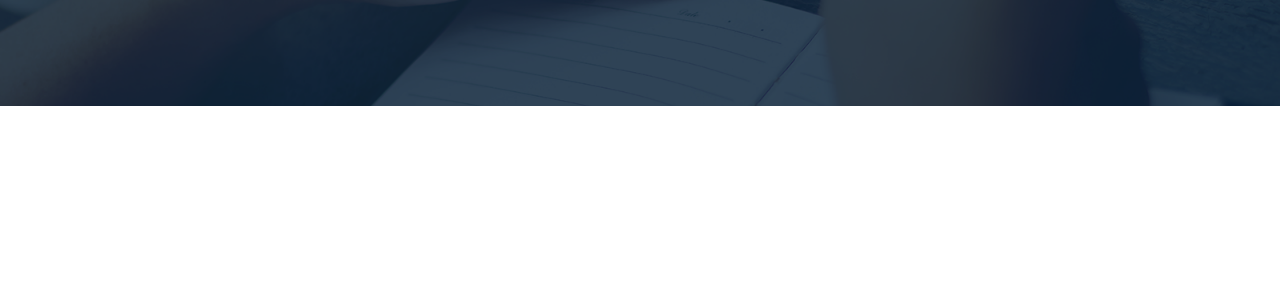
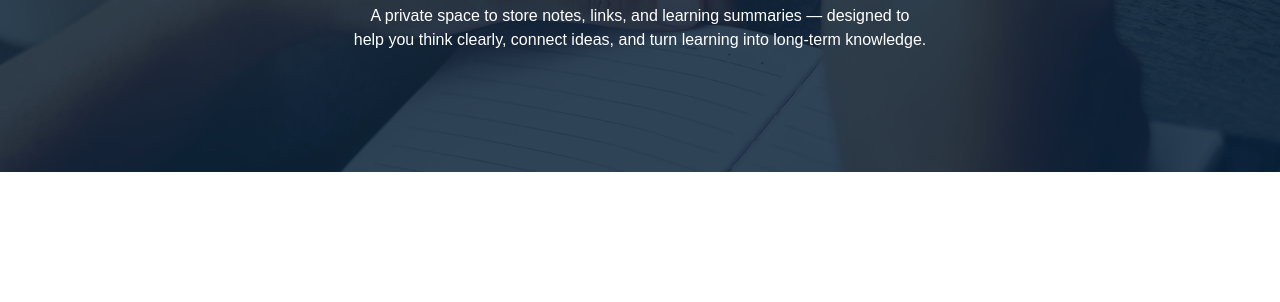
Before and after one commit to tanzirbinalamin/Assignment-1, a plain HTML site: page index.html in a window 1280 px wide. Shown: the part 498-800 px from the top of the page. Drawn offline with Linux system fonts and the light colour scheme.

Commit message:
added paragragh at banner

```diff
--- a/index.html
+++ b/index.html
@@ -37,6 +37,9 @@
             <h1>
                     Structured Thinking,<br><span>Not Just Note-Taking.</span>
             </h1>
+            <br>
+            <p class="para">A private space to store notes, links, and learning summaries — designed to<br>
+                help you think clearly, connect ideas, and turn learning into long-term knowledge.</p>
 
         </section>
 
--- a/styles.css
+++ b/styles.css
@@ -101,3 +101,9 @@ span{
     color:rgba(70 145 101 );
 
 }
+.para{
+    line-height:24px;
+    font-size: 16px;
+    color: white;
+    font-family: sans-serif;
+}
```
